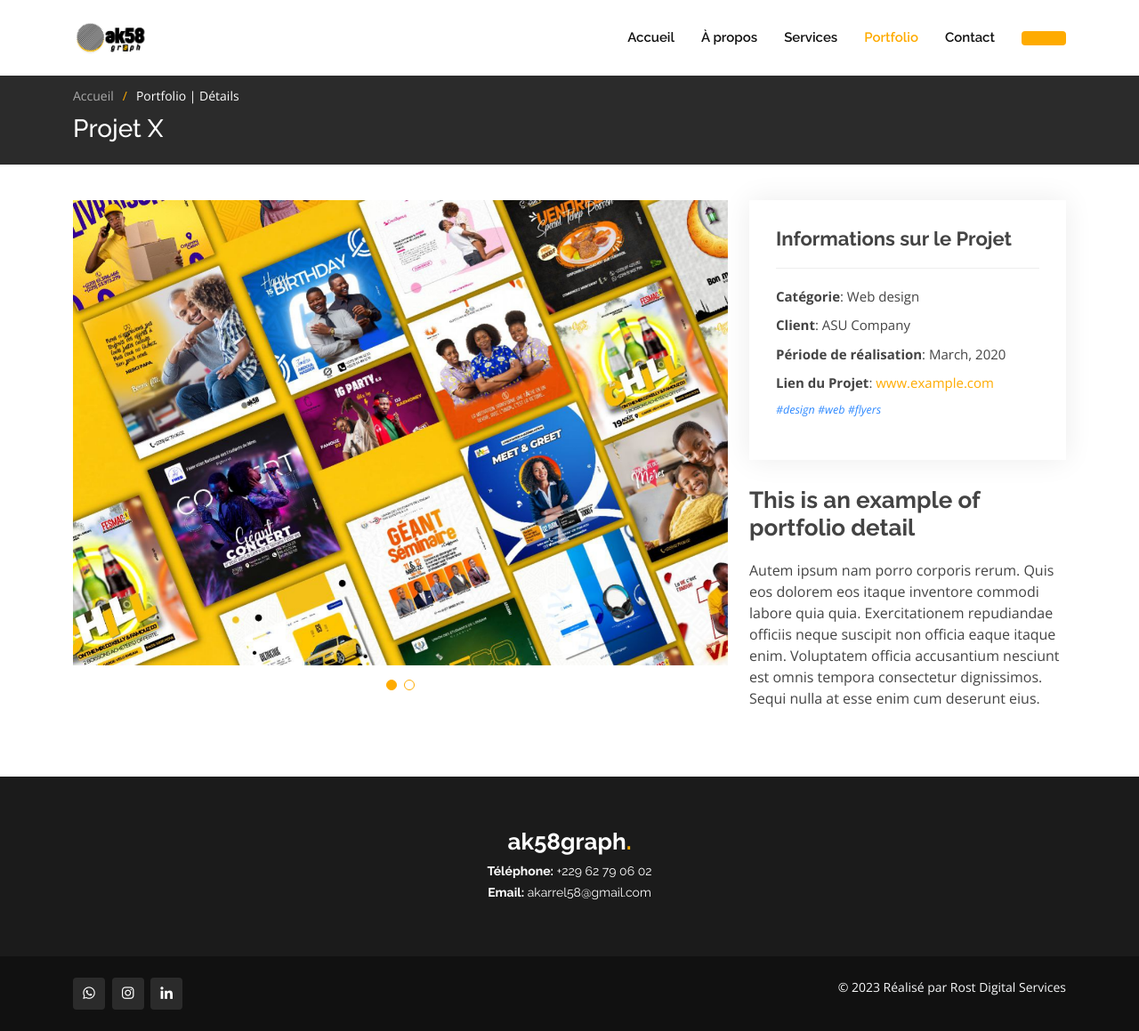
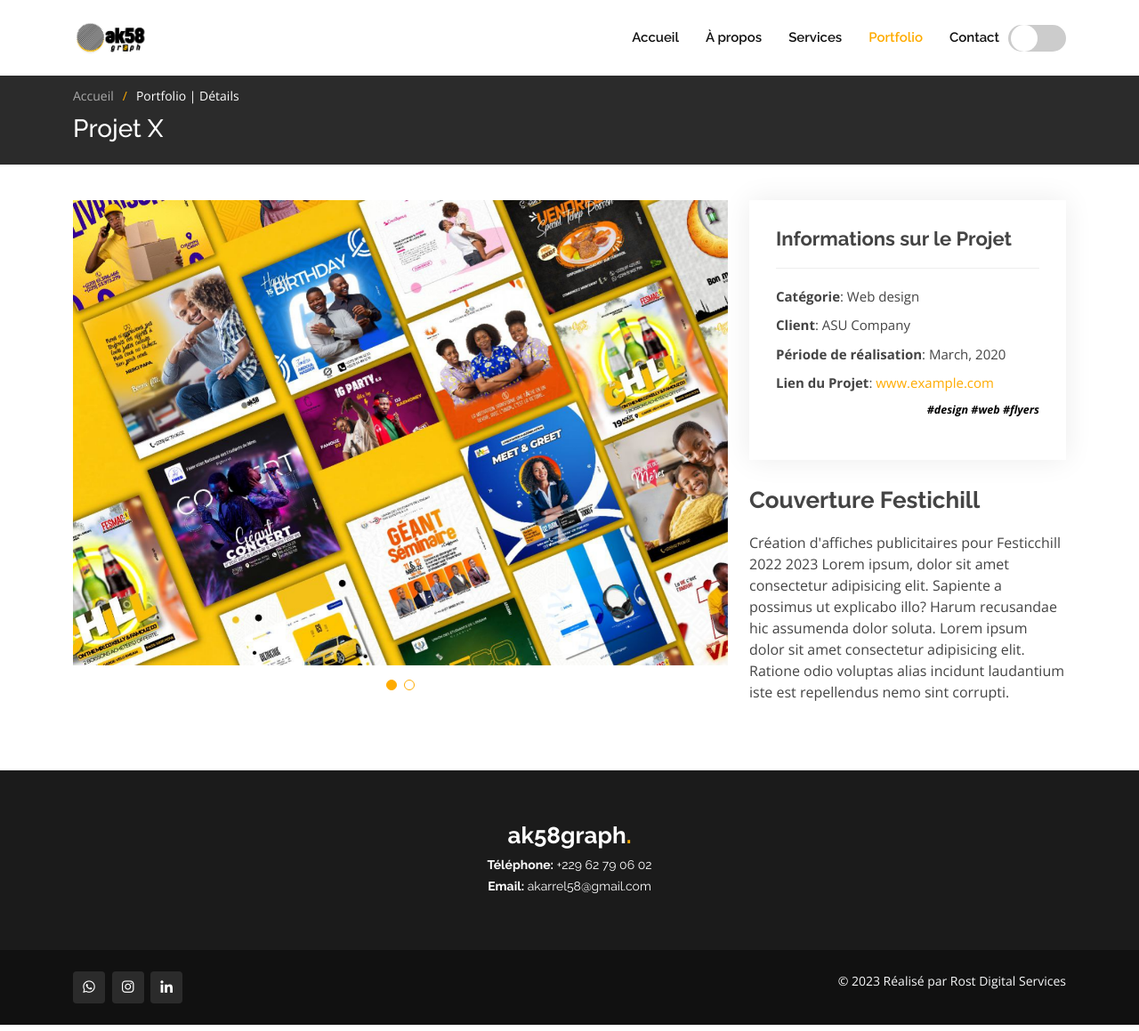
Before and after one commit to roslove44/portfolio-carrel, a PHP site: page /portfolio-details.html in a window 1280 px wide. Shown: the whole page at 89% size. Run offline with PHP 8.4, Linux system fonts and the light colour scheme.

Commit message:
Portfolio Details

```diff
--- a/css/portfolio/style.css
+++ b/css/portfolio/style.css
@@ -33,8 +33,11 @@
 
 .tag {
     color: var(--tag);
+    color: black;
+    font-weight: bolder;
     font-size: smaller;
     font-style: italic;
+    text-align: end;
 }
 
 /*--------------------------------------------------------------
@@ -1019,6 +1022,7 @@
 
 .portfolio-details .portfolio-description p {
     padding: 0;
+    font-family: 'Open Sans';
 }
 
 /*--------------------------------------------------------------
--- a/index.html
+++ b/index.html
@@ -57,10 +57,10 @@
             <div class="collapse navbar-collapse" id="navbarNav">
                 <ul class="navbar-nav ms-auto" id="main_nav">
                     <li class="nav-item">
-                        <a class="nav-link" href="#home">Home</a>
+                        <a class="nav-link" href="#home">Accueil</a>
                     </li>
                     <li class="nav-item">
-                        <a class="nav-link" href="#about">About</a>
+                        <a class="nav-link" href="#about">À propos</a>
                     </li>
                     <li class="nav-item">
                         <a class="nav-link" href="#services">Services</a>
--- a/portfolio-details.html
+++ b/portfolio-details.html
@@ -30,6 +30,30 @@
     <!-- Template Main CSS File -->
     <link href="css/portfolio/style.css" rel="stylesheet">
     <link href="css/color/default.css" rel="stylesheet">
+    <style>
+        .btn-dark-mode {
+            width: 65px;
+            height: 30px;
+            background-color: #CCC;
+            border-radius: 25px;
+            padding: 1px;
+            display: flex;
+            justify-content: flex-start;
+            align-items: center;
+            cursor: pointer;
+            transition: 1s;
+            margin-left: 10px;
+        }
+
+        .slider-mode {
+            width: 30px;
+            height: 30px;
+            background-color: #FFF;
+            border-radius: 50%;
+            margin: 2px;
+            transition: 1s;
+        }
+    </style>
 </head>
 
 <body>
@@ -51,7 +75,15 @@
                 <i class="bi bi-list mobile-nav-toggle"></i>
             </nav><!-- .navbar -->
 
-            <a href="#" class="get-started-btn scrollto"></a>
+            <!-- <a href="#" class="get-started-btn scrollto">
+                <div class="btn-dark-mode" onclick="darkMode()">
+                    <div class="slider-mode"> </div>
+                </div>
+            </a>-->
+
+            <div class="btn-dark-mode scrollto" onclick="darkMode()">
+                <div class="slider-mode"> </div>
+            </div>
         </div>
     </header><!-- End Header -->
 
@@ -107,12 +139,12 @@
                             </ul>
                         </div>
                         <div class="portfolio-description">
-                            <h2>This is an example of portfolio detail</h2>
+                            <h2>Couverture Festichill</h2>
                             <p>
-                                Autem ipsum nam porro corporis rerum. Quis eos dolorem eos itaque inventore commodi
-                                labore quia quia. Exercitationem repudiandae officiis neque suscipit non officia eaque
-                                itaque enim. Voluptatem officia accusantium nesciunt est omnis tempora consectetur
-                                dignissimos. Sequi nulla at esse enim cum deserunt eius.
+                                Création d'affiches publicitaires pour Festicchill 2022 2023 Lorem ipsum, dolor sit amet
+                                consectetur adipisicing elit. Sapiente a possimus ut explicabo illo? Harum recusandae
+                                hic assumenda dolor soluta. Lorem ipsum dolor sit amet consectetur adipisicing elit.
+                                Ratione odio voluptas alias incidunt laudantium iste est repellendus nemo sint corrupti.
                             </p>
                         </div>
                     </div>
@@ -182,6 +214,23 @@
         copyright.innerText = currentYear + " Réalisé par Rost Digital Services"
     </script>
 
+    <script>
+        let darkModeOn = false;
+        let btnDarkMode = document.querySelector('.btn-dark-mode');
+
+        function darkMode() {
+            if (darkModeOn === false) {
+                document.body.style.cssText = "background-color:#000000; color: #FFFFFF; transition: 1s;";
+                btnDarkMode.style.cssText = "background-color: gold; justify-content: flex-end; transition: 1s;";
+                darkModeOn = true;
+            } else {
+                document.body.style.cssText = "background-color:#FFFFFF; color: #000000;  transition: 1s;";
+                btnDarkMode.style.cssText = "background-color: #CCC; justify-content: flex-start; transition: 1s;";
+                darkModeOn = false;
+            }
+        }
+    </script>
+
 </body>
 
 </html>
```
Also changed, not shown: css/style.css (+39 -23 lines), js/custom.js (+62 -1 lines).
